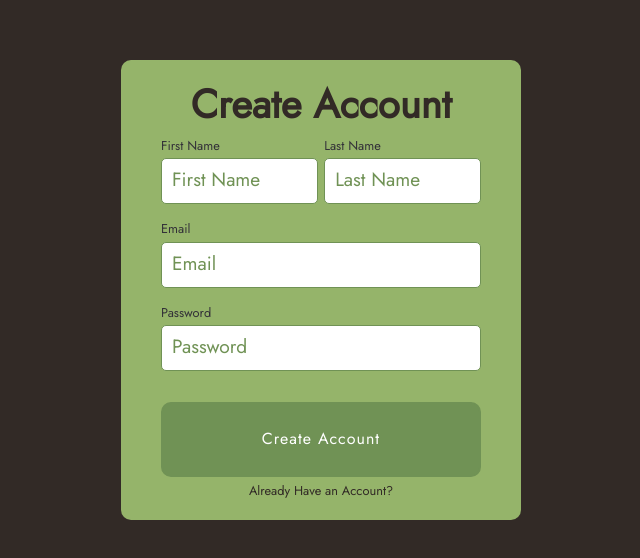
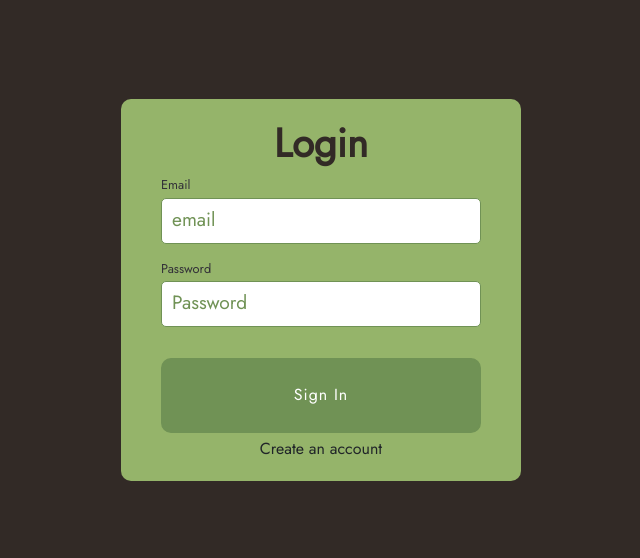
Before and after one commit to Kseredick95/CampfireStories, a React (Create React App) app in the folder client/: page / in a window 1280 px wide. Shown: the part 110-668 px from the top of the page, without its empty margins (319-959 px from the left). Built offline with nearby package versions, Linux system fonts and the light colour scheme.

Commit message:
created login component

```diff
--- a/client/public/index.html
+++ b/client/public/index.html
@@ -1,12 +1,17 @@
 <!DOCTYPE html>
 <html lang="en">
-
   <head>
     <meta charset="utf-8" />
     <meta name="viewport" content="width=device-width, initial-scale=1" />
-  <link href="https://fonts.googleapis.com/css2?family=Jost&display=swap" rel="stylesheet" />
+    <link
+      href="https://fonts.googleapis.com/css2?family=Jost&display=swap"
+      rel="stylesheet"
+    />
     <meta name="theme-color" content="#000000" />
-  <meta name="description" content="Web site created using create-react-app" />
+    <meta
+      name="description"
+      content="Web site created using create-react-app"
+    />
 
     <!--
       manifest.json provides metadata used when your web app is installed on a
@@ -22,7 +27,10 @@
       work correctly both with client-side routing and a non-root public URL.
       Learn how to configure a non-root public URL by running `npm run build`.
     -->
-  <link rel="stylesheet" href="https://cdnjs.cloudflare.com/ajax/libs/twitter-bootstrap/4.0.0/css/bootstrap.min.css" />
+    <link
+      rel="stylesheet"
+      href="https://cdnjs.cloudflare.com/ajax/libs/twitter-bootstrap/4.0.0/css/bootstrap.min.css"
+    />
     <!--
     Bootstrap CDN Stylesheet added
   -->
@@ -31,9 +39,7 @@
 
   <body>
     <noscript>You need to enable JavaScript to run this app.</noscript>
-  <div id="root">
-    <p>Hello!!</p>
-  </div>
+    <div id="root"></div>
     <!--
       This HTML file is a template.
       If you open it directly in the browser, you will see an empty page.
@@ -45,5 +51,4 @@
       To create a production bundle, use `npm run build` or `yarn build`.
     -->
   </body>
-
 </html>
--- a/client/src/App.js
+++ b/client/src/App.js
@@ -1,5 +1,6 @@
 import React from "react";
 import { BrowserRouter as Router, Route, Switch } from "react-router-dom";
+import RenderLogin from "./pages/Login";
 import RenderReg from "./pages/Register";
 import RenderStoryPage from "./pages/StoryPage";
 
@@ -7,12 +8,21 @@ function App() {
   return (
     <Router>
       <div>
+        {/* Calls for login page */}
         <Switch>
+          <Route exact path={["/", "/login"]}>
+            <RenderLogin />
+          </Route>
+        </Switch>
+
+        {/* Calls for register page */}
+        {/* <Switch>
           <Route exact path={["/", "/register"]}>
             <RenderReg />
           </Route>
-        </Switch>
+        </Switch> */}
 
+        {/* Calls for story page */}
         {/* <Switch>
           <Route exact path={["/", "/storypage"]}>
             <RenderStoryPage />
--- /dev/null
+++ b/client/src/components/Login/index.js
@@ -0,0 +1,52 @@
+import React, { Component } from "react";
+import "./style.css";
+
+class Login extends Component {
+  render() {
+    return (
+      <div className="wrapper">
+        <div className="form-wrapper">
+          <h1>Login</h1>
+          <form onSubmit={this.handleSubmit} noValidate>
+            {
+              //Input for First Name
+            }
+            <div className="email">
+              <label htmlFor="email"> Email</label>
+              <input
+                className=""
+                placeholder="email"
+                type="email"
+                name="email"
+                formNoValidate
+                onChange={this.handleChange}
+              />
+            </div>
+
+            <div className="password">
+              <label htmlFor="password"> Password</label>
+              <input
+                className=""
+                placeholder="Password"
+                type="password"
+                name="password"
+                formNoValidate
+                onChange={this.handleChange}
+              />
+            </div>
+
+            {
+              //Create Account Button
+            }
+            <div className="createAccount">
+              <button type="submit"> Sign In </button>
+              <small /> Create an account
+            </div>
+          </form>
+        </div>
+      </div>
+    );
+  }
+}
+
+export default Login;
--- /dev/null
+++ b/client/src/components/Login/style.css
@@ -0,0 +1,128 @@
+/* Colors */
+
+/*
+Brown: #322A26
+Light Olive: #95B46A
+Dark Moss: #709255
+*/
+
+body {
+    font-family: "Jost", sans-serif;
+}
+
+.wrapper {
+    height: 100vh;
+    width: 100%;
+    display: flex;
+    flex-direction: column;
+    justify-content: center;
+    align-items: center;
+    background-color: #322a26;
+}
+
+.form-wrapper {
+    width: 400px;
+    display: flex;
+    flex-direction: column;
+    padding: 20px 40px;
+    border-radius: 10px;
+    background-color: #95b46a;
+}
+
+form {
+    width: 100%;
+    display: flex;
+    flex-wrap: wrap;
+}
+
+h1 {
+    text-align: center;
+    width: 100%;
+    color: #322a26;
+    font-weight: 600;
+    font-family: "Jost", sans-serif;
+}
+
+label {
+    font-size: 0.8em;
+    margin-bottom: 0.25em;
+    color: #333138;
+    font-weight: 400;
+}
+
+input {
+    padding: 10px 10px;
+    border-radius: 5px;
+    outline: none;
+    border: 1px solid #709255;
+}
+
+input::placeholder {
+    font-size: 1.2em;
+    font-weight: lighter;
+    color: #709255;
+}
+
+input.error {
+    border: 1px solid red;
+}
+
+.errorMessage {
+    color: red;
+    font-size: 0.75em;
+    display: relative;
+}
+
+.firstName {
+    margin-right: 1%;
+}
+
+.lastName {
+    margin-left: 1%;
+}
+
+.firstName, .lastName, .email, .password {
+    display: flex;
+    flex-direction: column;
+    margin-bottom: 15px;
+}
+
+.firstName, .lastName {
+    width: 49%;
+}
+
+.email, .password {
+    width: 100%;
+}
+
+.createAccount {
+    width: 100%;
+    display: flex;
+    flex-direction: column;
+    align-items: center;
+}
+
+.createAccount button {
+    background-color: #709255;
+    color: #fff;
+    border: 2px solid #709255;
+    border-radius: 10px;
+    width: 100%;
+    margin-top: 1em;
+    padding: 8px 0px;
+    font-size: 1em;
+    font-weight: lighter;
+    letter-spacing: 1px;
+    margin-bottom: 0.25em;
+}
+
+.createAccount button:hover {
+    color: #322a26;
+    background-color: #709255;
+    border: 2px solid #95b46a;
+}
+
+.createAccount small {
+    color: #322a26;
+    font-weight: lighter;
+}
--- a/client/src/components/Register/index.js
+++ b/client/src/components/Register/index.js
@@ -1,7 +1,7 @@
 import React, { Component } from "react";
 import "./style.css";
+import RenderLogin from "../../pages/Login";
 import API from "../../utils/APIuser";
-
 
 const emailRegex = RegExp(
   /^[a-zA-Z0-9.!#$%&’*+/=?^_`{|}~-]+@[a-zA-Z0-9-]+(?:\.[a-zA-Z0-9-]+)*$/
@@ -57,19 +57,18 @@ class Register extends Component {
       return;
     }
 
-    console.log(this.state.firstName)
-
+    console.log(this.state.firstName);
 
     API.saveUser({
       firstname: this.state.firstName,
       lastname: this.state.lastName,
       email: this.state.email,
       password: this.state.password,
-      achievements: [ null ],
-      profileImage: null
-    }).then(
-      console.log("Saved user successfully")
-    ).catch(err => console.log(err))
+      achievements: [null],
+      profileImage: null,
+    })
+      .then(console.log("Saved user successfully"))
+      .catch((err) => console.log(err));
   };
 
   handleChange = (e) => {
@@ -183,7 +182,7 @@ class Register extends Component {
             }
             <div className="createAccount">
               <button type="submit"> Create Account </button>
-              <small>Already Have an Account?</small>
+              <small onClick={RenderLogin} /> Already Have an Account?
             </div>
           </form>
         </div>
--- /dev/null
+++ b/client/src/pages/Login.js
@@ -0,0 +1,8 @@
+import React from "react";
+import Login from "../components/Login";
+
+function RenderLogin() {
+  return <Login />;
+}
+
+export default RenderLogin;
```
Lines whose indentation alone changed are shown as unchanged.
